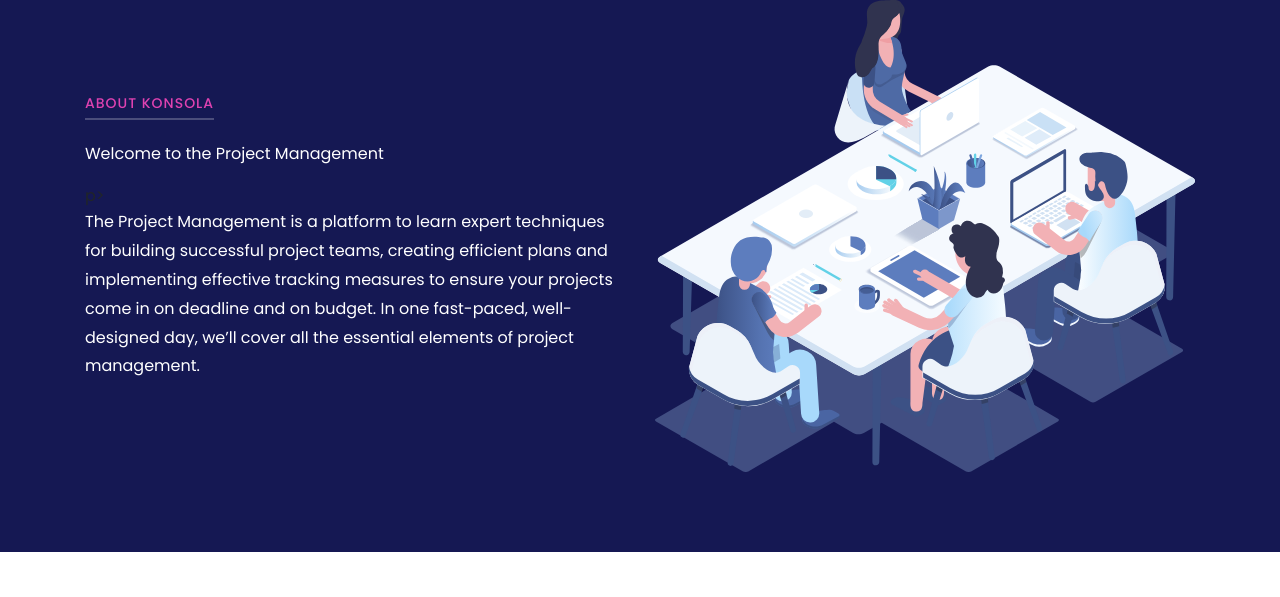
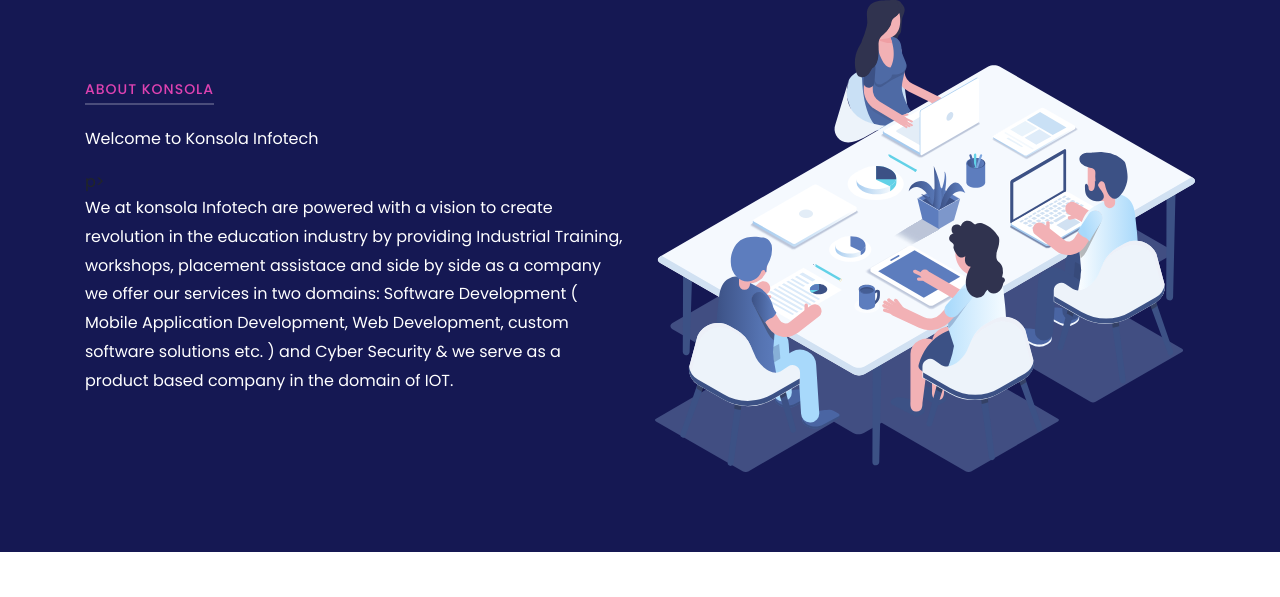
Before and after one commit to konsola-infotech/Konsolaweb, a website: page about.html in a window 1280 px wide. Shown: the part 1635-2232 px from the top of the page. Drawn offline with Linux system fonts and the light colour scheme; animation ran at ten frames a second; files whose address does not match are found by name.

Commit message:
add about data

```diff
--- a/about.html
+++ b/about.html
@@ -234,8 +234,10 @@
                 <div class="col-12 col-md-6">
                     <div class="about-content-text mb-80">
                         <h6 class="wow fadeInUp" data-wow-delay="300ms">About Konsola</h6>
-                        <p class="wow fadeInUp" data-wow-delay="300ms">Welcome to the Project Management</p>p>
-                        <p class="wow fadeInUp" data-wow-delay="300ms">The Project Management is a platform to learn expert techniques for building successful project teams, creating efficient plans and implementing effective tracking measures to ensure your projects come in on deadline and on budget. In one fast-paced, well-designed day, we’ll cover all the essential elements of project management.</p>
+                        <p class="wow fadeInUp" data-wow-delay="300ms">Welcome to Konsola Infotech</p>p>
+                        <p class="wow fadeInUp" data-wow-delay="300ms">We at konsola Infotech are powered with a vision to create revolution in the education industry by providing Industrial Training, workshops, placement assistace and side by side as a company we offer our services in two domains: Software Development ( Mobile Application Development, Web Development, custom software solutions etc. ) and Cyber
+                            Security & we serve as a product based company in the domain of IOT.</p>
+                        </p>
                         <!-- <a href="#" class="btn confer-btn mt-50 wow fadeInUp" data-wow-delay="300ms">Interested <i class="zmdi zmdi-long-arrow-right"></i></a> -->
                     </div>
                 </div>
```
